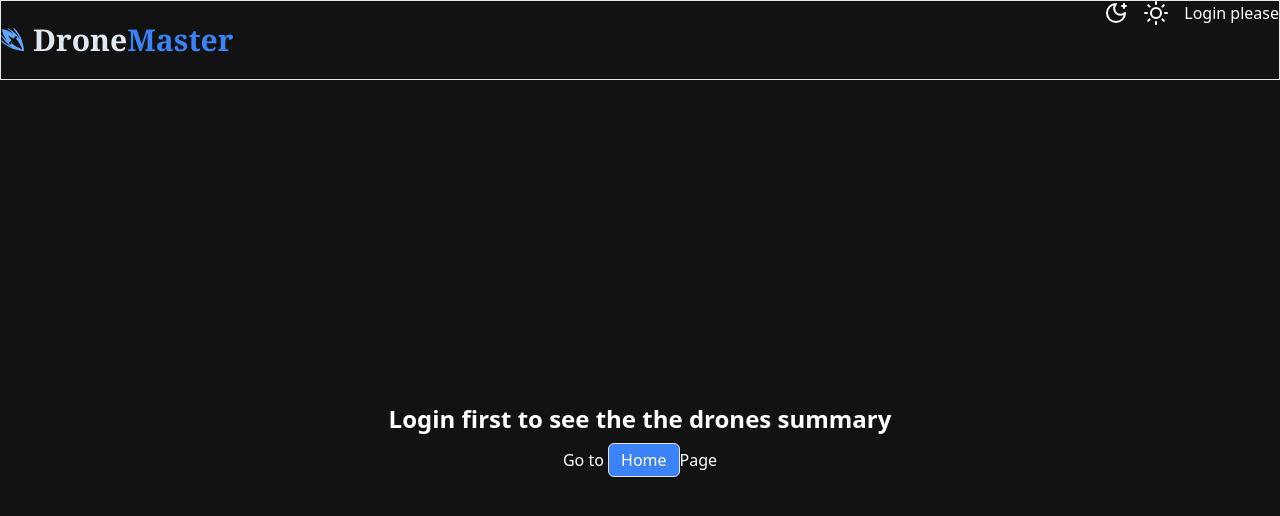
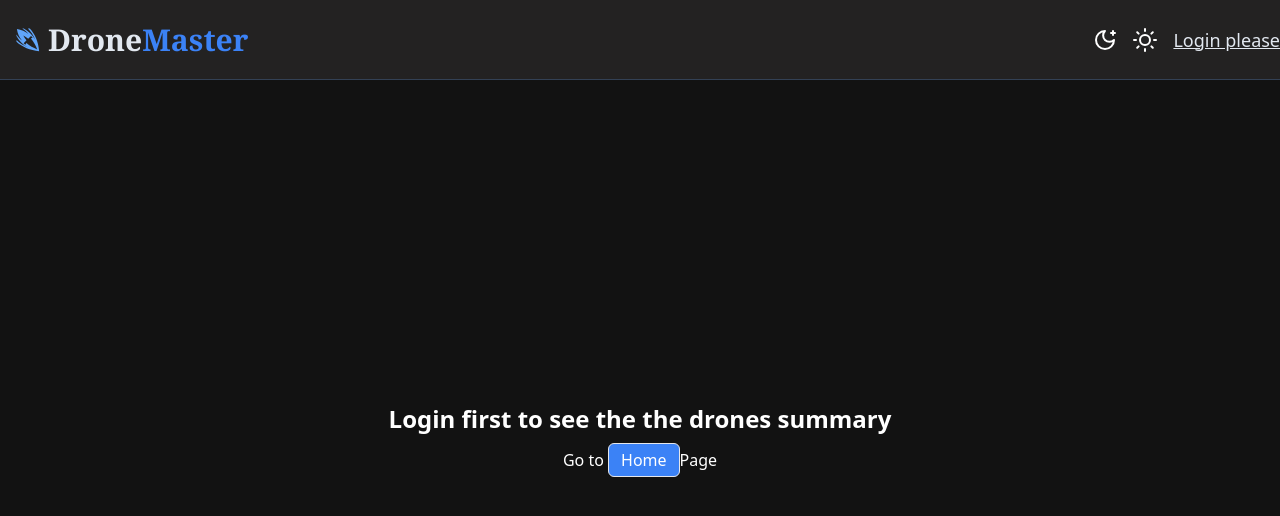
Before and after one commit to akshaydhayal/Drone-Fleet-Management-Interface, a React (Vite) app: page /drones/1 in a window 1280 px wide. Shown: the top 516 px of the page. Built offline with nearby package versions, Linux system fonts and the light colour scheme.

Commit message:
Fixed TS build issues and UI changes

```diff
--- a/src/DroneListPage.tsx
+++ b/src/DroneListPage.tsx
@@ -1,13 +1,12 @@
-import React from 'react'
 import { sampleData } from './store/sampleData'
 import { useNavigate } from 'react-router-dom';
 import { useSelector } from 'react-redux';
-import { store } from './store/store';
+import { RootState } from './store/store';
 
 const DroneListPage = () => {
   const navigate=useNavigate();
   const dronesData=sampleData.drones;
-  const username=useSelector(store=>store.login.username);
+  const username=useSelector((store:RootState)=>store.login.username);
   if(!username){
     return<div className=' h-[90vh] flex flex-col gap-2 justify-center items-center bg-[#121212]'>
         <p className='text-white font-semibold text-2xl'>Login first to see the the drones summary</p>
--- a/src/DronePage.tsx
+++ b/src/DronePage.tsx
@@ -1,12 +1,12 @@
-import React from 'react'
 import { useNavigate, useParams } from 'react-router-dom'
 import { sampleData } from './store/sampleData';
 import { useSelector } from 'react-redux';
+import { RootState } from './store/store';
 const DronePage = () => {
   const {droneId}=useParams();
   const drone=sampleData.drones.filter(d=>d.id==droneId)[0];
   console.log(drone);
-  const username = useSelector((store) => store.login.username);
+  const username = useSelector((store:RootState) => store.login.username);
   const navigate=useNavigate();
 
   if (!username) {
@@ -22,22 +22,25 @@ const DronePage = () => {
   return (
     <div className="w-screen h-[90vh] bg-[#121212] flex flex-col items-center">
 
-      <div className='flex w-3/4 h-full pt-4 gap-8'>
-        <div className='w-1/3 flex flex-col gap-12 pt-4'>
+      <div className='flex w-3/4 h-full pt-4 gap-8 border border-slate-500 m-6'>
+        <div className='w-1/3 flex flex-col gap-12 pt-4 border-r border-r-slate-400'>
           <p className="text-white text-4xl font-sans font-semibold text-center">{drone.id}</p>
-          <img className='' loading='lazy' src="https://imgs.search.brave.com/Ot0DR7B44OUBcKNK9s5jTNUQO1KaWiCvXwRLpdSJ52o/rs:fit:500:0:0:0/g:ce/aHR0cHM6Ly9tZWRp/YS5pc3RvY2twaG90/by5jb20vaWQvNDky/NjgzODY1L3Bob3Rv/L2Ryb25lLXdoaXRl/LWNsb3VkeS1kdXNr/LXNreS5qcGc_cz02/MTJ4NjEyJnc9MCZr/PTIwJmM9a3p6Vl9m/dTlvbkJBcmhNS2JF/NHN4UmU0SzIyZnBX/Sy1iZDEtUE1pSjYw/OD0" />
+          <img className='rounded-md' loading='lazy' src="https://imgs.search.brave.com/Ot0DR7B44OUBcKNK9s5jTNUQO1KaWiCvXwRLpdSJ52o/rs:fit:500:0:0:0/g:ce/aHR0cHM6Ly9tZWRp/YS5pc3RvY2twaG90/by5jb20vaWQvNDky/NjgzODY1L3Bob3Rv/L2Ryb25lLXdoaXRl/LWNsb3VkeS1kdXNr/LXNreS5qcGc_cz02/MTJ4NjEyJnc9MCZr/PTIwJmM9a3p6Vl9m/dTlvbkJBcmhNS2JF/NHN4UmU0SzIyZnBX/Sy1iZDEtUE1pSjYw/OD0" />
         </div>
-        <div className='w-2/3 px-4 flex flex-col gap-2'>
+        <div className='w-2/3 px-4 flex flex-col'>
+          <div className='p-2  py-2 pb-6 border-b border-b-slate-300'>
             <p className='text-slate-100 text-xl font-medium underline'>Drone details :</p>
             <ul className='list-disc px-8'>
+              <li className="text-slate-300 text-lg font-medium">Drone ID :  <span className='text-slate-100 font-normal'>{drone.id}</span></li>
               <li className="text-slate-300 text-lg font-medium">Status :  <span className='text-slate-100 font-normal'>{drone.status}</span></li>
               <li className="text-slate-300 text-lg font-medium">Flight Hours :  <span className='text-slate-100 font-normal'>{drone.flight_hours}</span></li>
               <li className="text-slate-300 text-lg font-medium">Battery Status :  <span className='text-slate-100 font-normal'>{drone.battery_status}</span></li>
               <li className="text-slate-300 text-lg font-medium">Last known location :  <span className='text-slate-100 font-normal'>{drone.last_known_location}</span></li>
               <li className="text-slate-300 text-lg font-medium">Current Mission :  <span className='text-slate-100 font-normal'>{drone.current_mission}</span></li>
             </ul>
-
-            <p className='text-slate-300 text-lg font-medium mt-4'>Maintainence Logs :</p>
+          </div>
+            <div className='p-2'>
+              <p className='text-slate-300 text-lg font-medium mt-6 '>Maintainence Logs :</p>
               <div className='w-full'>
                 <div className="flex w-full border-b-2 border-t-2 p-2">
                   <p className="text-white w-1/4 font-medium">Date</p>
@@ -57,6 +60,7 @@ const DronePage = () => {
             </div>
         </div>
         </div>
+    </div>
   );
 }
 
--- a/src/HomePage.tsx
+++ b/src/HomePage.tsx
@@ -1,11 +1,10 @@
-import React from "react";
 import Login from "./components/Login";
 
 const HomePage = () => {
   return (
-    <div className="w-screen bg-[#121212] h-[90vh] grid grid-flow-col grid-cols-12 gap-2">
-      <div className="col-span-6  px-6 flex flex-col gap-4 h-full">
-        <div className="h-1/3">
+    <div className="w-screen bg-[#121212] h-[90vh] flex">
+      <div className="w-1/2 px-6 flex flex-col  h-full">
+        <div className="h-1/3 flex flex-col gap-2 mt-6">
           <p className="text-4xl px-4 text-slate-100 font-bold">
             Effortlessly Manage Your Fleet with DroneMaster
           </p>
@@ -14,15 +13,15 @@ const HomePage = () => {
             control, and optimize your drone activities from anywhere, anytime.
           </p>
         </div>
-        <div className="h-2/3 p-8 border border-yellow-500">
+        <div className="h-3/5 p-8 ">
           <img
-            className=""
+            className="h-full object-contain"
             src="https://www.facilitiesnet.com/resources/editorial/2024/drone-sstock-782313298.jpg"
             loading="lazy"
           />
         </div>
       </div>
-      <div className="col-span-6 ">
+      <div className="w-1/2">
         <Login />
       </div>
     </div>
--- a/src/components/Login.tsx
+++ b/src/components/Login.tsx
@@ -1,8 +1,9 @@
-import React, { useState } from 'react'
+import { useState } from 'react'
 import { sampleData } from '../store/sampleData';
 import { useNavigate } from 'react-router-dom';
 import { useDispatch } from 'react-redux';
 import { setLoggedUser } from '../store/loggedUserStore';
+import { MdWavingHand } from "react-icons/md";
 
 const Login = () => {
   const [username,setUsername]=useState<string>('');
@@ -25,7 +26,11 @@ const Login = () => {
   return (
     <div className="w-full h-full flex justify-center items-center">
       <div className="border border-slate-500 p-8 py-12 rounded-lg flex flex-col gap-4">
-        <p className="text-4xl font-medium text-slate-100">Welcome back</p>
+        <div className='flex gap-3 items-center'>
+          <p className="text-4xl font-medium text-slate-100">Welcome back</p>
+          <MdWavingHand className='text-yellow-400 h-9 w-9'/>
+        </div>
+
         <p className="text-xl text-slate-400">
           Please enter your information to signin
         </p>
@@ -43,6 +48,7 @@ const Login = () => {
         </div>
           <button className="bg-[#078adc] p-2 rounded-lg text-white font-semibold text-lg"
           onClick={handleLogin}>LOGIN</button>
+          <p className='text-slate-300 text-sm '>Use admin and password123 as details to login</p>
       </div>
     </div>
   );
--- a/src/components/Navbar.tsx
+++ b/src/components/Navbar.tsx
@@ -1,31 +1,30 @@
-import React from 'react'
 import { GiFlyingDagger } from "react-icons/gi";
 import { LuMoonStar } from "react-icons/lu";
 import { FiSun } from "react-icons/fi";
 import { useDispatch, useSelector } from 'react-redux';
-import { store } from '../store/store';
 import { setLoggedUser } from '../store/loggedUserStore';
-import { useNavigate } from 'react-router-dom';
+import { RootState } from "../store/store";
 
 const Navbar = () => {
-  const username=useSelector(store=>store.login.username);
+  const username=useSelector((store:RootState)=>store.login.username);
   const dispatch=useDispatch();
 
   console.log('username: ',username);
   return (
-    <div className="bg-[#121212] border w-screen h-[10vh] flex justify-between">
-      <div className="flex gap-2 items-center cursor-pointer">
+    <div className="bg-[#232222] border-b border-b-slate-700 w-screen h-[10vh] flex justify-between">
+      <div className=" px-4 flex gap-2 items-center cursor-pointer">
         <GiFlyingDagger className="text-blue-400 h-6 w-6" />
         <p className="text-slate-200 text-3xl font-serif font-bold">
           Drone<span className='text-blue-500'>Master</span>
         </p>
       </div>
-      <div className='flex gap-4'>
+      <div className='flex items-center gap-4'>
           <LuMoonStar className='text-white h-6 w-6'/>
           <FiSun className='text-white h-6 w-6'/>
-          {!username && <p className='text-white'>Login please</p>}
-          {username && <p className='text-white border' onClick={()=>dispatch(setLoggedUser(null))}>Logout</p>}
+          {/* {!username && <p className='text-slate-200 font-medium text-lg underline'>Login please</p>} */}
+          {!username && <p className={`text-slate-200 font-medium text-lg underline`}>Login please</p>}
           {username && <p className='text-white'>Hi {username}</p>}
+          {username && <button className='p-1 px-2 bg-sky-700 hover:bg-sky-600 rounded-md text-slate-100 border' onClick={()=>dispatch(setLoggedUser(null))}>Logout</button>}
       </div>
     </div>
   );
--- a/src/store/store.ts
+++ b/src/store/store.ts
@@ -1,6 +1,11 @@
 import { configureStore } from "@reduxjs/toolkit";
 import loggedUserStore from "./loggedUserStore";
 
+export interface RootState{
+    login:{
+        username:string
+    }
+}
 export const store=configureStore({
     reducer:{
         login:loggedUserStore
--- a/src/store/themeStore.ts
+++ b/src/store/themeStore.ts
@@ -6,7 +6,7 @@ const themeStore=createSlice({
         theme:'dark'
     },
     reducers:{
-        changeTheme:(state,action)=>{
+        changeTheme:(state)=>{
             state.theme=='dark'?state.theme='light':state.theme='dark';
         }
     }
```
Lines whose indentation alone changed are shown as unchanged.
